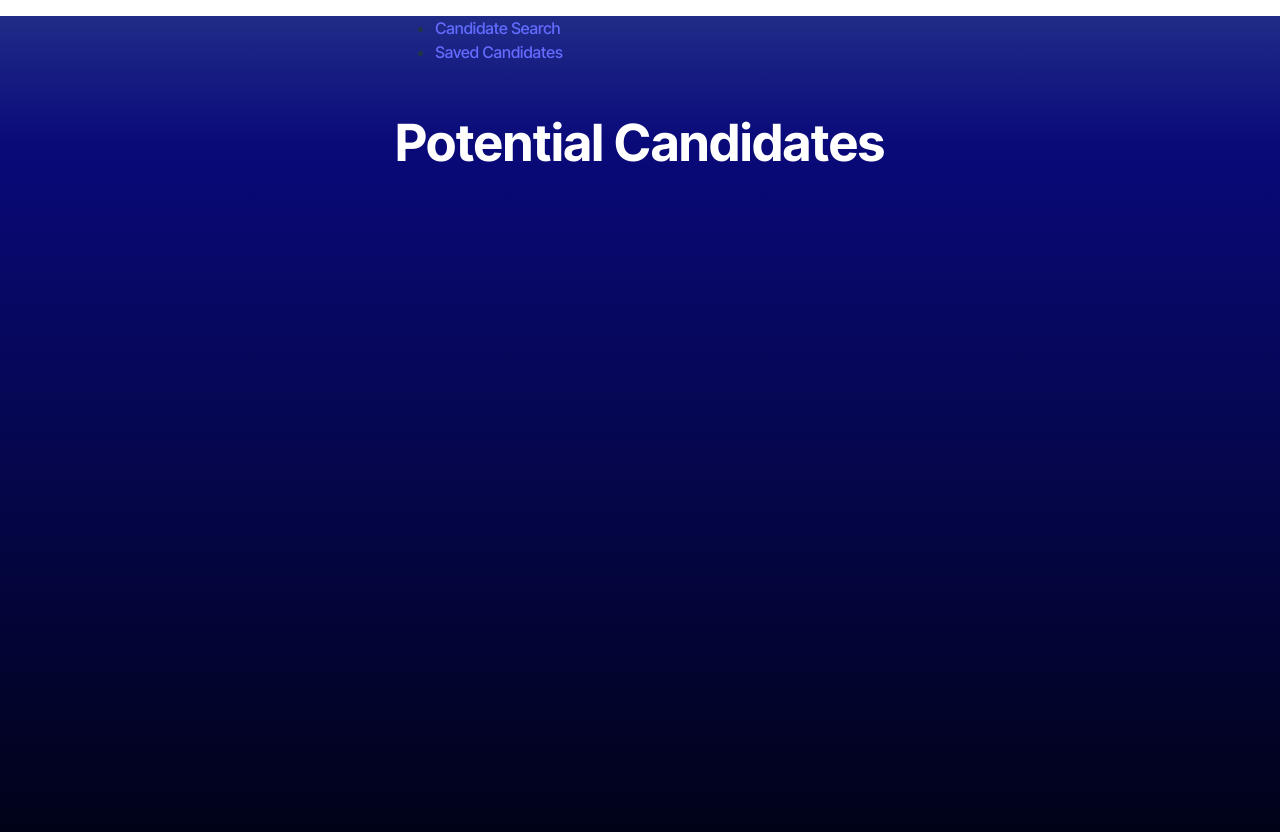
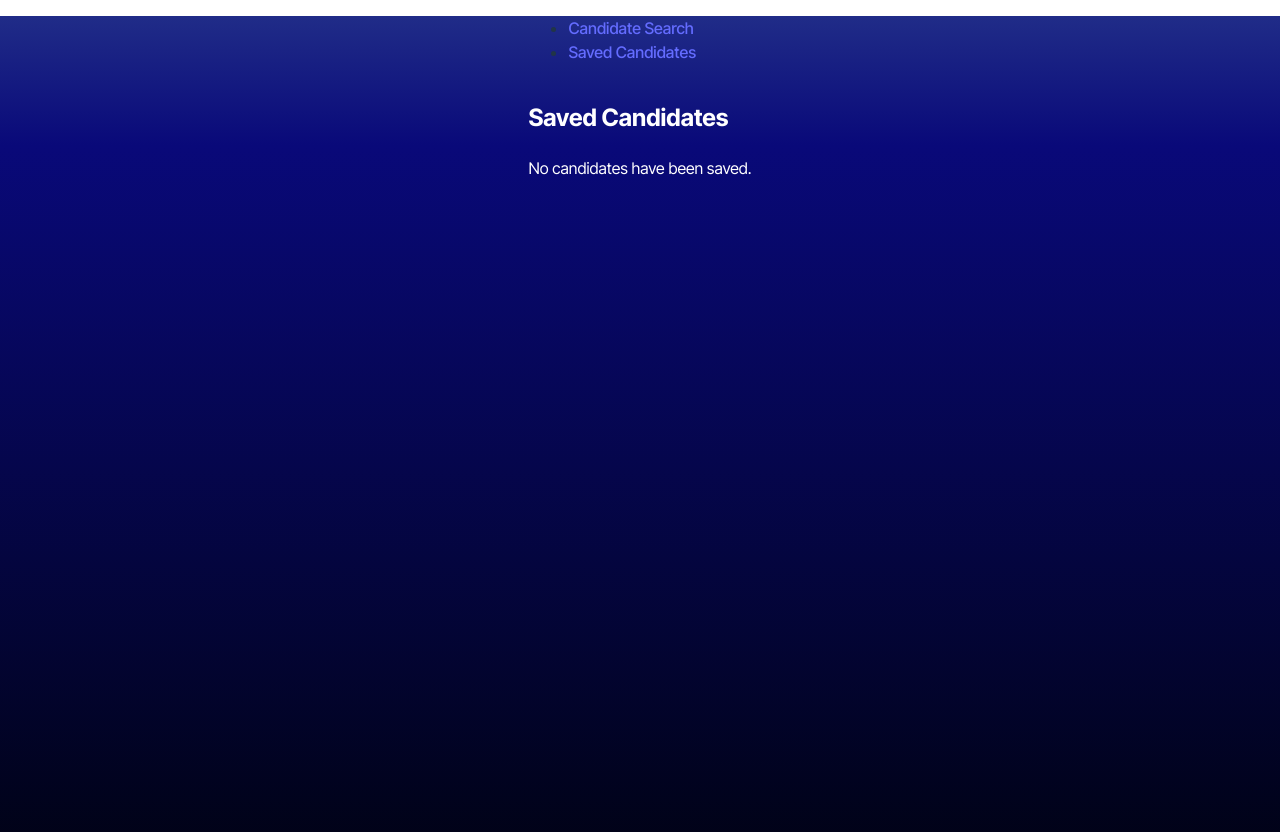
Before and after one commit to PeruvPowWow/Updated-Candidate-Search-App, a React (Vite) app in the folder Develop /: page /SavedCandidates in a window 1280 px wide. Shown: the top 832 px of the page. Built offline with nearby package versions, Linux system fonts and the light colour scheme.

Commit message:
added code to savedcandidates

```diff
--- a/Develop /src/pages/SavedCandidates.tsx
+++ b/Develop /src/pages/SavedCandidates.tsx
@@ -1,8 +1,40 @@
-const SavedCandidates = () => {
+import React, { useState, useEffect } from 'react';
+import { Candidate } from '../interfaces/Candidate.interface';
+
+const SavedCandidates: React.FC = () => {
+  const [savedCandidates, setSavedCandidates] = useState<Candidate[]>([]);
+
+  useEffect(() => {
+    // Retrieve saved candidates from local storage
+    const saved = localStorage.getItem('savedCandidates');
+    if (saved) {
+      setSavedCandidates(JSON.parse(saved)); // Parse and set the saved candidates
+    }
+  }, []);
+
   return (
-    <>
-      <h1>Potential Candidates</h1>
-    </>
+    <div className="saved-candidates">
+      <h2>Saved Candidates</h2>
+      {savedCandidates.length > 0 ? (
+        <ul>
+          {savedCandidates.map((candidate) => (
+            <li key={candidate.login} className="candidate">
+              <img src={candidate.avatar_url} alt={`${candidate.name}'s avatar`} />
+              <h3>{candidate.name}</h3>
+              <p>Username: {candidate.login}</p>
+              <p>Location: {candidate.location ? candidate.location : 'N/A'}</p>
+              <p>Company: {candidate.company ? candidate.company : 'N/A'}</p>
+              <p>Email: {candidate.email ? candidate.email : 'N/A'}</p>
+              <a href={candidate.html_url} target="_blank" rel="noopener noreferrer">
+                View GitHub Profile
+              </a>
+            </li>
+          ))}
+        </ul>
+      ) : (
+        <p>No candidates have been saved.</p>
+      )}
+    </div>
   );
 };
 
```
